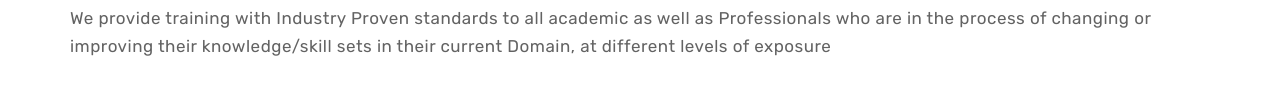
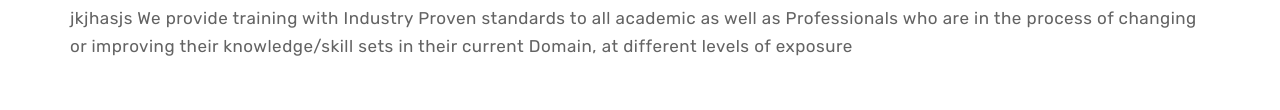
Before and after one commit to bayapucg/psaaket-inubation, a plain HTML site: page index.html in a window 1280 px wide. Shown: the part 1126-1236 px from the top of the page. Drawn offline with Linux system fonts and the light colour scheme.

Commit message:
Update index.html

```diff
--- a/index.html
+++ b/index.html
@@ -109,7 +109,7 @@ We made a humble start and slowly envisaged upon and expanded our horizons to a
 PSAAKET’s forte is in understanding, nurturing, motivating and honing the skill sets of the students from the scratch to the professional level.
 </p>
 				<p class="mt-2">The Vision with which PSAAKET operates is to build the concrete BRIDGE between the Academic learning and the Professional Industry and to give <strong>100% assistance for industry placement</strong>. We understand the need of a system study, analysis and implementation of the aspects involved in student learning. This helps to make the imbibed skill sets to be practical and cognizant to the industry needs. With this commitment, we reach out to the students for result oriented and cost-effective training solutions in the areas of Soft skills and Technical skill development, Software and Live Project Training, Project management…etc through Class-room teaching sessions, lab sessions, Course Oriented Seminars/workshops, lectures by experts from the industry, etc.,  without compromising on the Quality and standards as expected and laid down by the Industry. </p>
-				<p class="mt-2">We provide training with Industry Proven standards to all academic as well as Professionals who are in the process of changing or improving their knowledge/skill sets in their current Domain, at different levels of exposure</p>
+				<p class="mt-2">jkjhasjs We provide training with Industry Proven standards to all academic as well as Professionals who are in the process of changing or improving their knowledge/skill sets in their current Domain, at different levels of exposure</p>
 			</div>
 			<div class="row">
 
```
